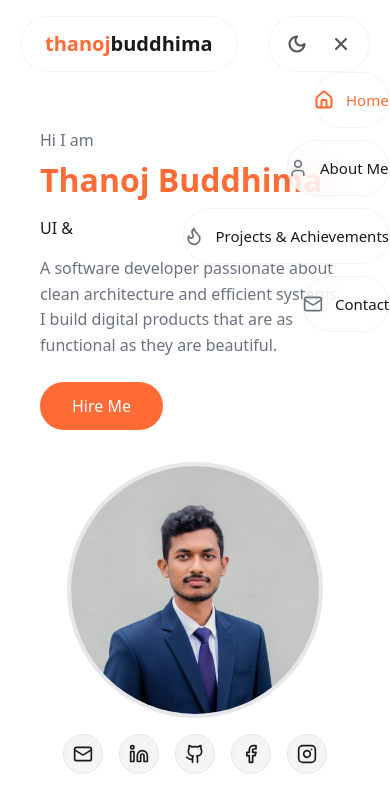
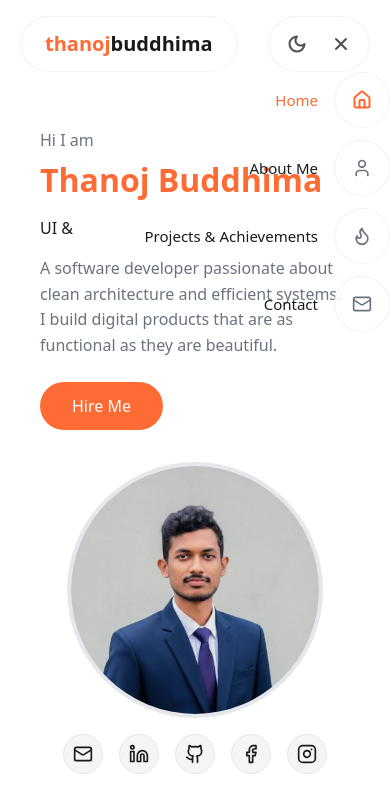
Before and after one commit to ThanojBuddhima/ThanojBuddhima.github.io, a React (Vite) app: page / in a window 390 px wide. Both pictures are taken after a click on the button 341 px from the left and 44 px from the top of the page. Shown: the top 812 px of the page. Built offline with nearby package versions, Linux system fonts and the light colour scheme.

Commit message:
style: restructure desktop dropdown to isolated icon circles with naked text matching sketched UI

```diff
--- a/src/components/Header.tsx
+++ b/src/components/Header.tsx
@@ -187,30 +187,35 @@ export function Header({ isDarkMode, toggleDarkMode, isMobileDevice = false }: H
                 const isActive = activeSection === item.id;
 
                 return (
-                  <motion.button
+                  <motion.div
                     key={item.id}
                     onClick={() => scrollToSection(item.id)}
-                    className={`${islandClass} px-5 transition-colors group`}
-                    style={{ pointerEvents: 'auto', gap: '12px' }}
+                    className="flex items-center justify-end gap-4 cursor-pointer group"
+                    style={{ pointerEvents: 'auto' }}
                     initial={{ opacity: 0, x: 20, scale: 0.95 }}
                     animate={{ opacity: 1, x: 0, scale: 1 }}
                     exit={{ opacity: 0, x: 10, scale: 0.95 }}
                     transition={{ duration: 0.2, delay: index * 0.05 }}
-                    whileHover={{ scale: 1.05 }}
-                    whileTap={{ scale: 0.95 }}
                   >
-                    <Icon
-                      size={20}
-                      className={`transition-colors ${isActive ? 'text-[#FF6B35]' : 'text-muted-foreground group-hover:text-[#FF6B35]'}`}
-                      strokeWidth={isActive ? 2.5 : 2}
-                    />
                     <span
                       className={`font-medium transition-colors ${isActive ? 'text-[#FF6B35]' : 'text-foreground group-hover:text-[#FF6B35]'}`}
                       style={{ fontSize: '15px' }}
                     >
                       {item.label}
                     </span>
-                  </motion.button>
+
+                    <motion.div
+                      className="w-14 h-14 rounded-full bg-background/70 backdrop-blur-xl border border-border/50 shadow-sm flex items-center justify-center"
+                      whileHover={{ scale: 1.05 }}
+                      whileTap={{ scale: 0.95 }}
+                    >
+                      <Icon
+                        size={20}
+                        className={`transition-colors ${isActive ? 'text-[#FF6B35]' : 'text-muted-foreground group-hover:text-[#FF6B35]'}`}
+                        strokeWidth={isActive ? 2.5 : 2}
+                      />
+                    </motion.div>
+                  </motion.div>
                 );
               })}
             </motion.div>
```
